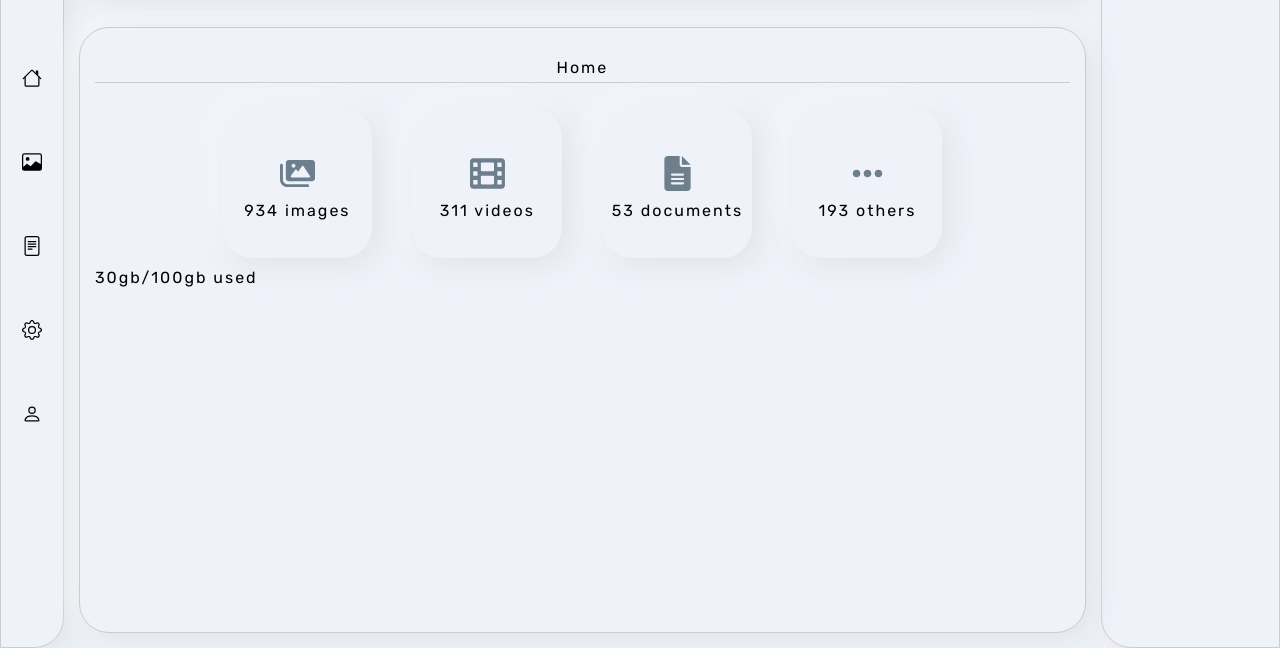
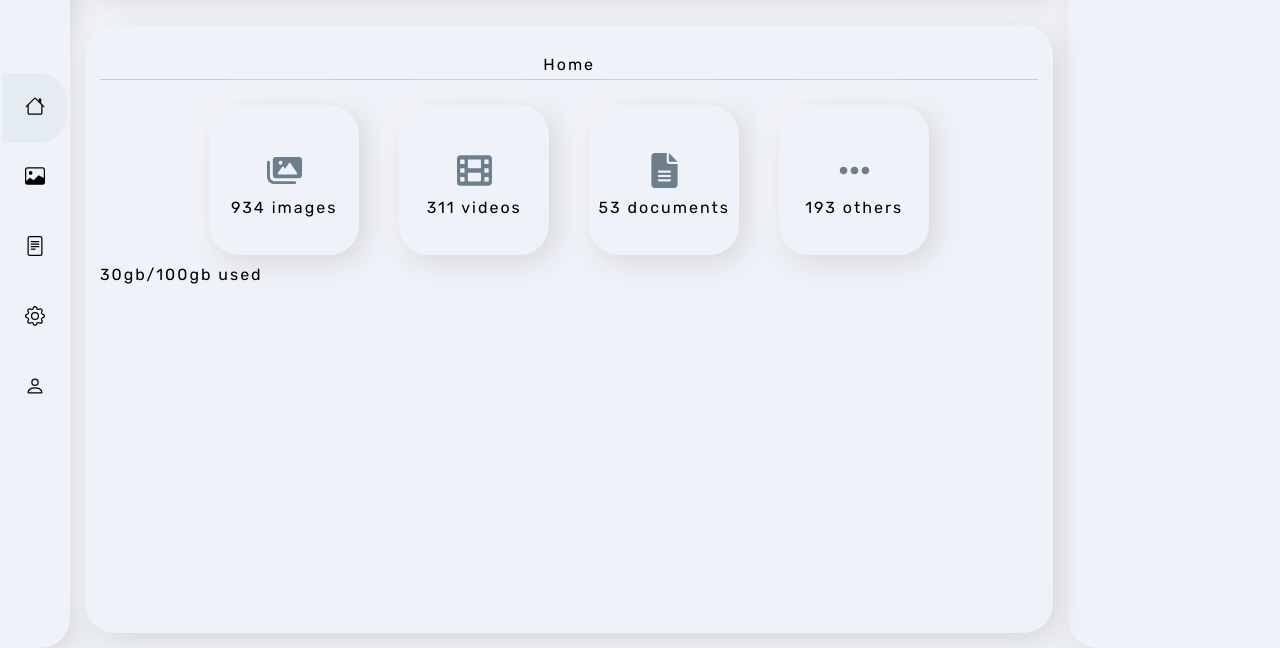
Before and after one commit to JulianLobos/MyPortfolio, a website: page pages/cloudStorageDashboard.html in a window 1280 px wide. Shown: the part 152-800 px from the top of the page. Drawn offline with Linux system fonts and the light colour scheme.

Commit message:
design changes

```diff
--- a/scss/base/variables.scss
+++ b/scss/base/variables.scss
@@ -32,5 +32,5 @@ $cloudColor3: #b5bfc6;
 $cloudColor4: #6e7f8d;
 
 
-$cloudShadow: 5px 5px 30px #dcdfe5,
+$cloudShadow: 5px 5px 30px #d1d2d4,
 -5px -5px 30px #ffffff;
--- a/scss/components/cloudStorageDashboard.scss
+++ b/scss/components/cloudStorageDashboard.scss
@@ -4,7 +4,7 @@
     letter-spacing: 2px;
     background-color: $cloudColor;
     display: grid;
-    grid-template-columns: 5% 27% 27% 27% 7% 7%;
+    grid-template-columns: 70px 26% 26% 26% 8% auto;
     grid-template-areas: 'nav header header header aside aside'
                         'nav main main main aside aside'
                         'nav main main main aside aside'
@@ -19,7 +19,6 @@
         margin: 15px;
         padding: 15px;
         border-radius: 30px;
-        border: 1px solid #ccc;
         grid-area: header;
         box-shadow:  $cloudShadow;
         z-index: 1;
@@ -28,7 +27,6 @@
     .navbar{
         background-color: $cloudColor;
         box-shadow:  $cloudShadow;
-        border: 1px solid #ccc;
         grid-area: nav;
         display: flex;
         flex-direction: column;
@@ -49,17 +47,21 @@
             align-items: center;
             list-style: none;
             li{
-                padding: 20px;
-                margin: 10px;
+                padding: 23px;
                 img{
                     width: 20px;
                 }
+            }
+            .navHome{
+                background-color: $cloudColor2;
+                border-top-right-radius: 30px;
+                border-bottom-right-radius: 30px;
+
             }
         }
     }
     main{
         background-color: $cloudColor;
-        border: 1px solid #ccc;
         grid-area: main;
         margin: 15px;
         padding: 15px;
@@ -103,7 +105,6 @@
     }
     aside{
         background-color: $cloudColor;
-        border: 1px solid #ccc;
         grid-area: aside;
         padding: 15px;
         border-top-left-radius: 30px;
```
Also changed, not shown: css/style.css.
